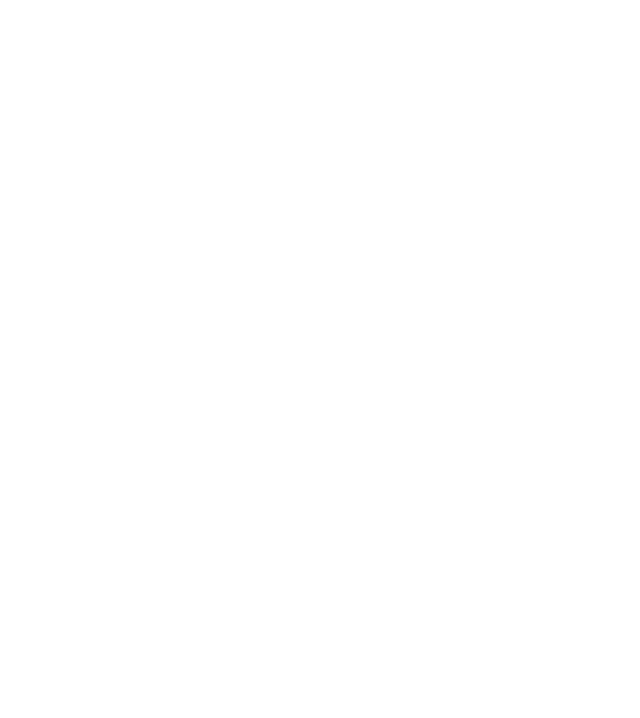
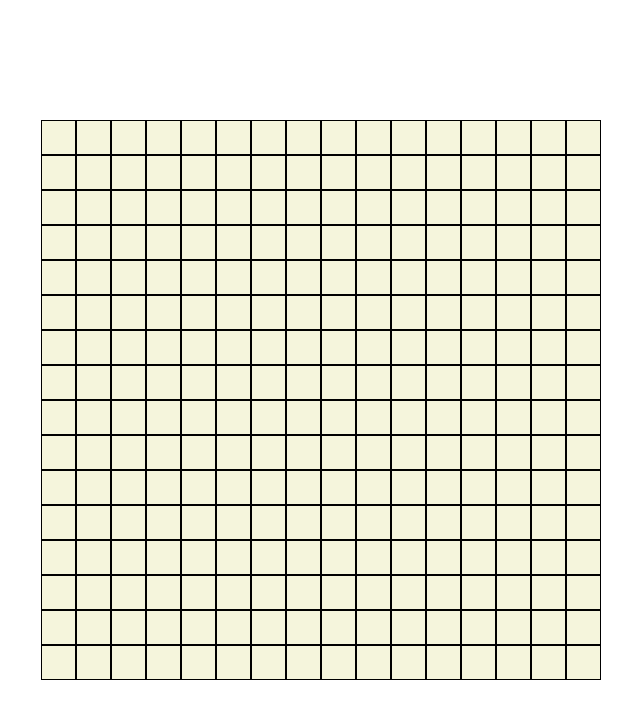
Before and after one commit to TobiasKriegl11/etch-a-sketch, a plain HTML site: page index.html in a window 1280 px wide. Shown: the whole page, without its empty margins (319-959 px from the left). Drawn offline with Linux system fonts and the light colour scheme.

Commit message:
Add a grid of square divs

```diff
--- a/index.html
+++ b/index.html
@@ -8,7 +8,7 @@
     <link rel="stylesheet" href="styles.css">
 </head>
 <body>
-
+    <div id="square-container"></div>
 
     <script src="script.js"></script>
 </body>
--- a/script.js
+++ b/script.js
@@ -0,0 +1,8 @@
+const squareContainer = document.getElementById('square-container');
+
+for (let i = 0; i < (16*16); i++) {
+    const box = document.createElement('div');
+    box.classList.add("square-box");
+    squareContainer.appendChild(box);
+    console.log("Total boxes created: ", squareContainer.children.length);
+};
--- a/styles.css
+++ b/styles.css
@@ -0,0 +1,24 @@
+body {
+    display: flex;
+    justify-content: center;
+    align-items: center;
+    min-height: 100vh;
+    margin: 0;
+}
+
+#square-container {
+    display: flex;
+    flex-wrap: wrap;
+    width: 560px;
+    height: 560px;
+}
+
+.square-box {
+    background-color: #f5f5dc;
+    border: 1px solid black;
+    box-sizing: border-box;
+    width: calc(100% / 16);
+    aspect-ratio: 1 / 1;
+    flex-grow: 0;
+    flex-shrink: 0;
+}
```
